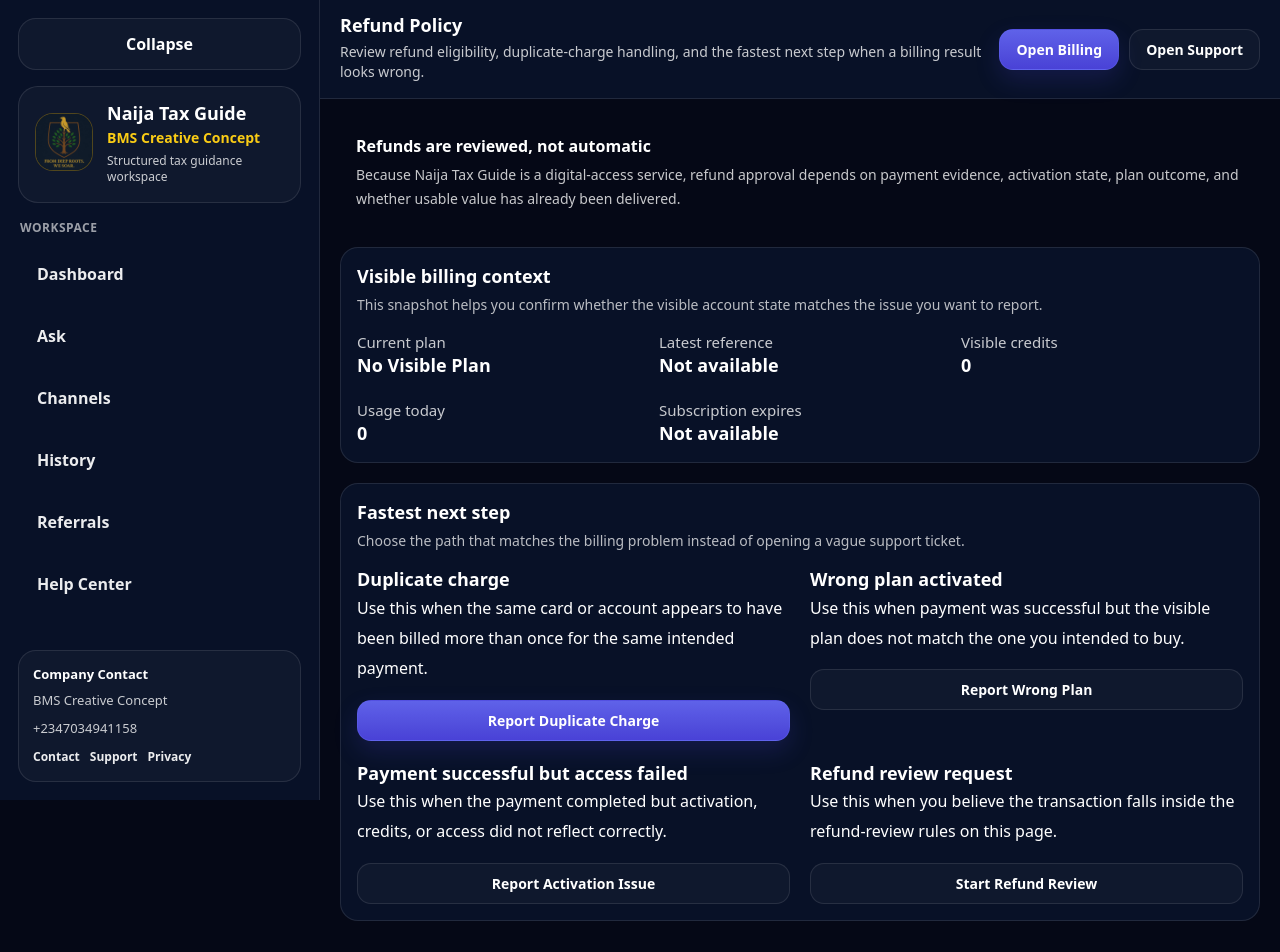
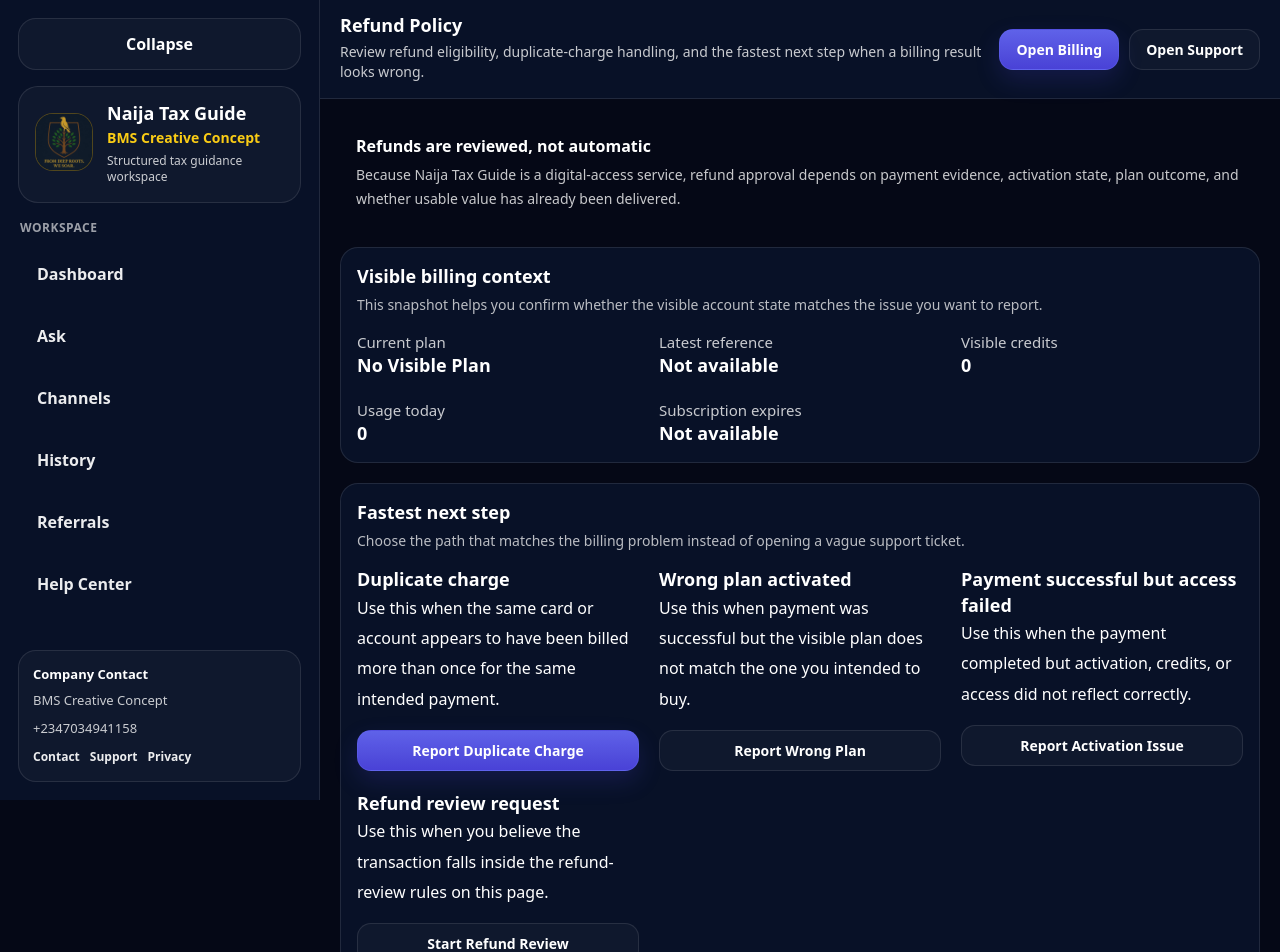
Before and after one commit to SirBM201/naija-tax-guide-frontend, a Next.js app: page /refund in a window 1280 px wide. Shown: the top 952 px of the page. Built offline with nearby package versions, Linux system fonts and the light colour scheme; no server answers; sample sign-in values are in the browser's storage.

Commit message:
Update page.tsx

```diff
--- a/app/refund/page.tsx
+++ b/app/refund/page.tsx
@@ -156,7 +156,7 @@ export default function RefundPage() {
           title="Fastest next step"
           subtitle="Choose the path that matches the billing problem instead of opening a vague support ticket."
         >
-          <CardsGrid minWidth={250}>
+          <CardsGrid min={250}>
             <div>
               <p style={valueStyle()}>Duplicate charge</p>
               <p style={bodyTextStyle()}>
```
